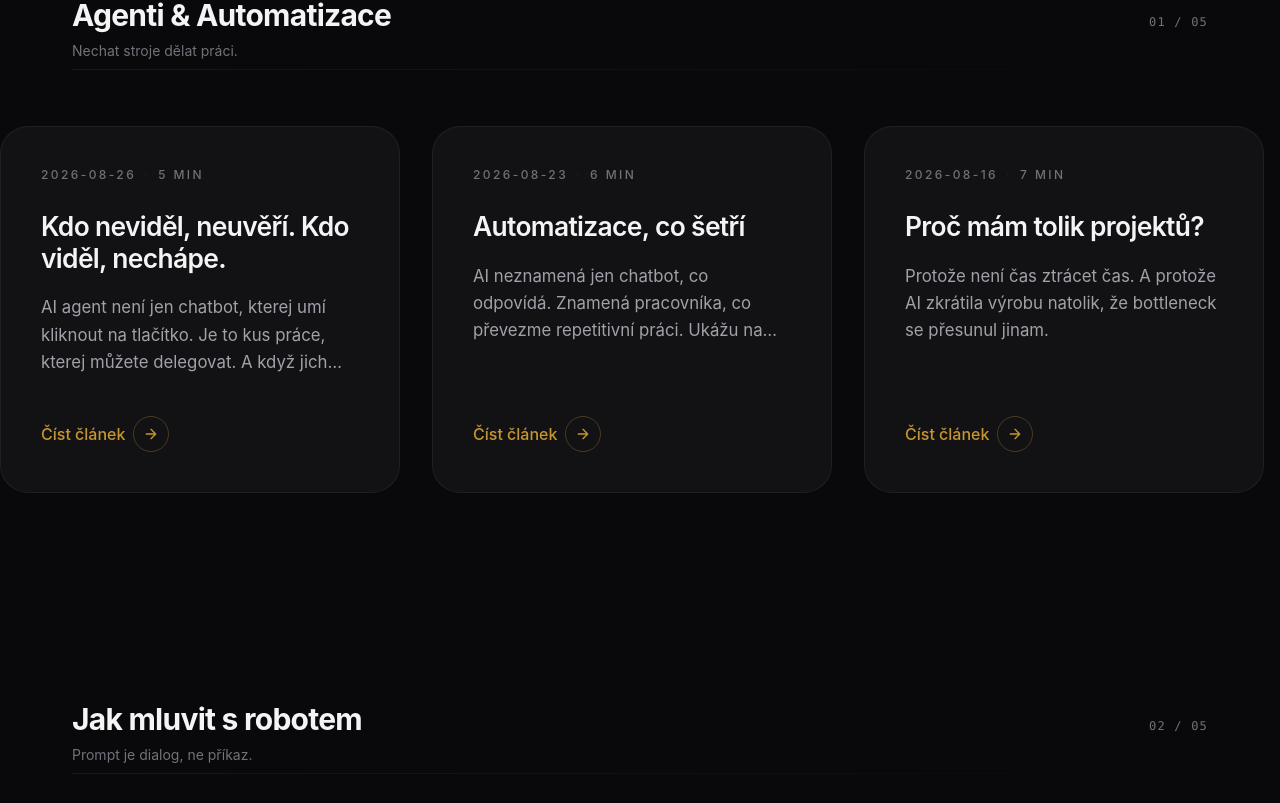
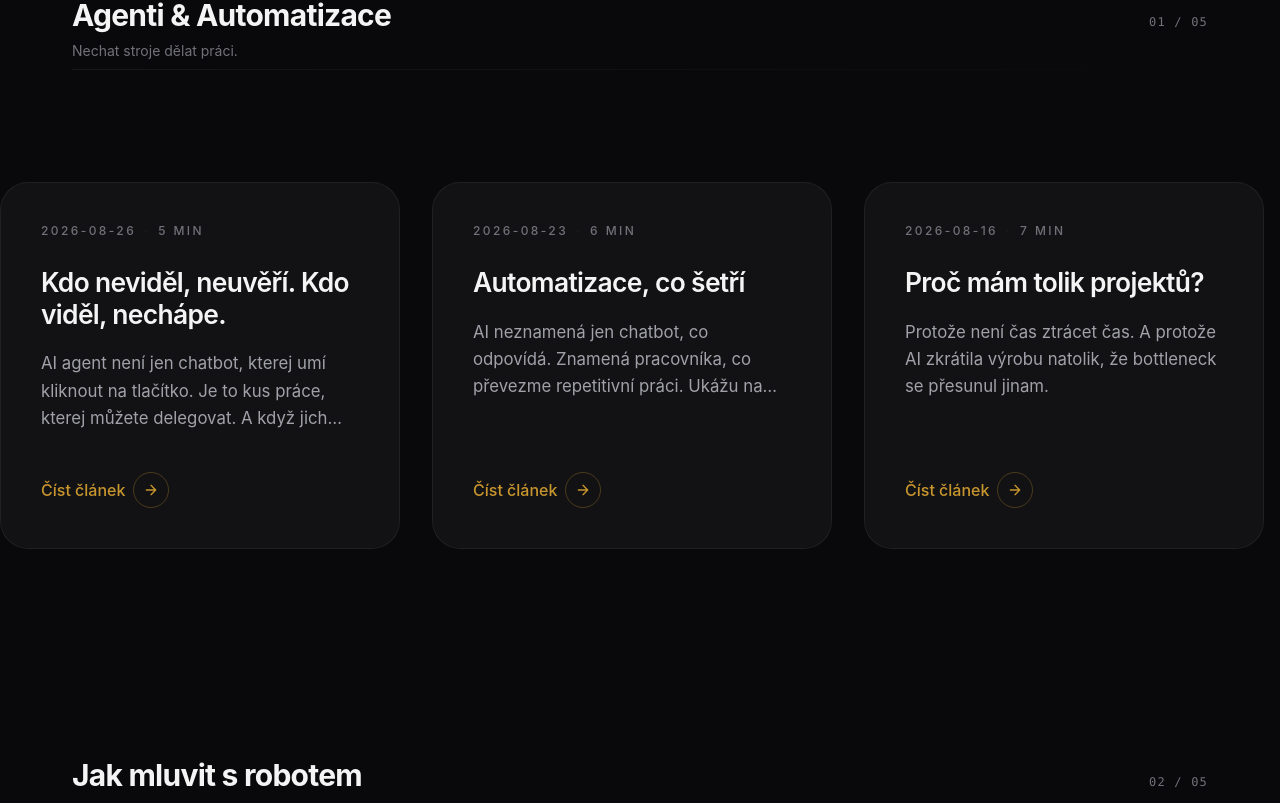
Before and after one commit to Peter-Pix/petrpiskacek.online, a Next.js app: page /blog in a window 1280 px wide. Shown: the part 736-1539 px from the top of the page. Built offline with nearby package versions, Linux system fonts and the light colour scheme; no server answers.

Commit message:
fix(blog): reserve top space in card rail so hover lift isn't clipped by overflow

```diff
--- a/src/app/blog/page.tsx
+++ b/src/app/blog/page.tsx
@@ -69,7 +69,7 @@ function PostCard({ post }: { post: PostMeta }) {
 /** Horizontálně scrollovatelný pás karet. */
 function CardRail({ posts }: { posts: PostMeta[] }) {
   return (
-    <div className="mt-10 -mx-6 overflow-x-auto px-6 pb-8 scrollbar-thin sm:-mx-8 sm:px-8 lg:mt-14 lg:pb-12">
+    <div className="mt-10 -mx-6 overflow-x-auto px-6 pt-10 pb-8 scrollbar-thin sm:-mx-8 sm:px-8 lg:mt-14 lg:pt-14 lg:pb-12">
       <div className="flex snap-x snap-mandatory gap-5 lg:gap-8">
         {posts.map((post) => (
           <PostCard key={post.slug} post={post} />
```
